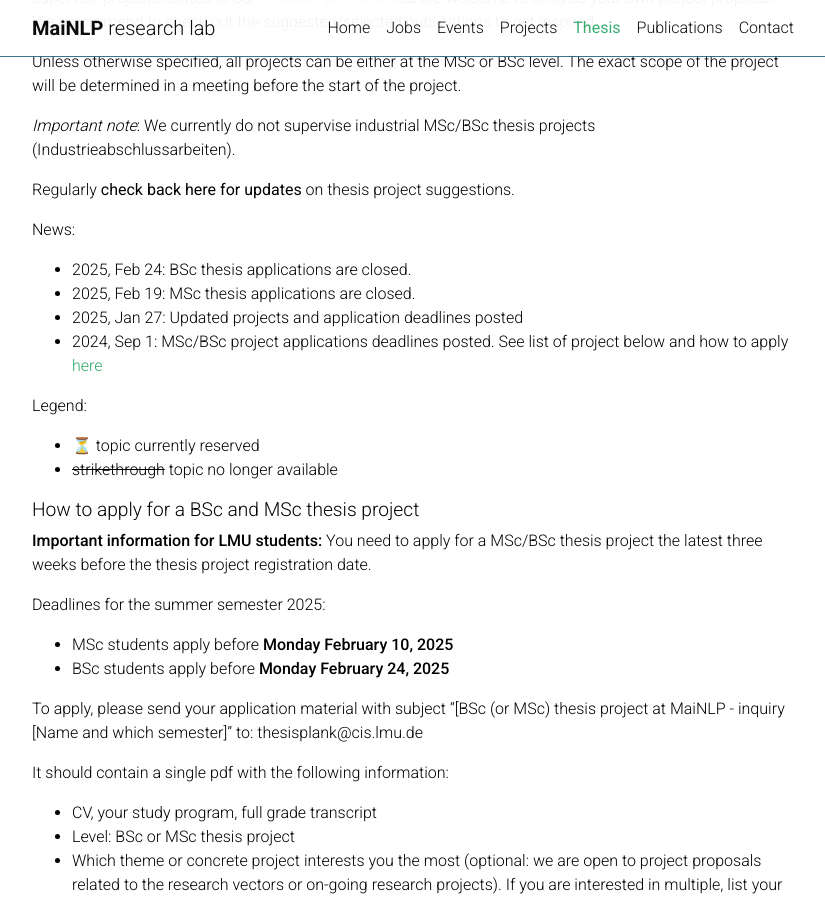
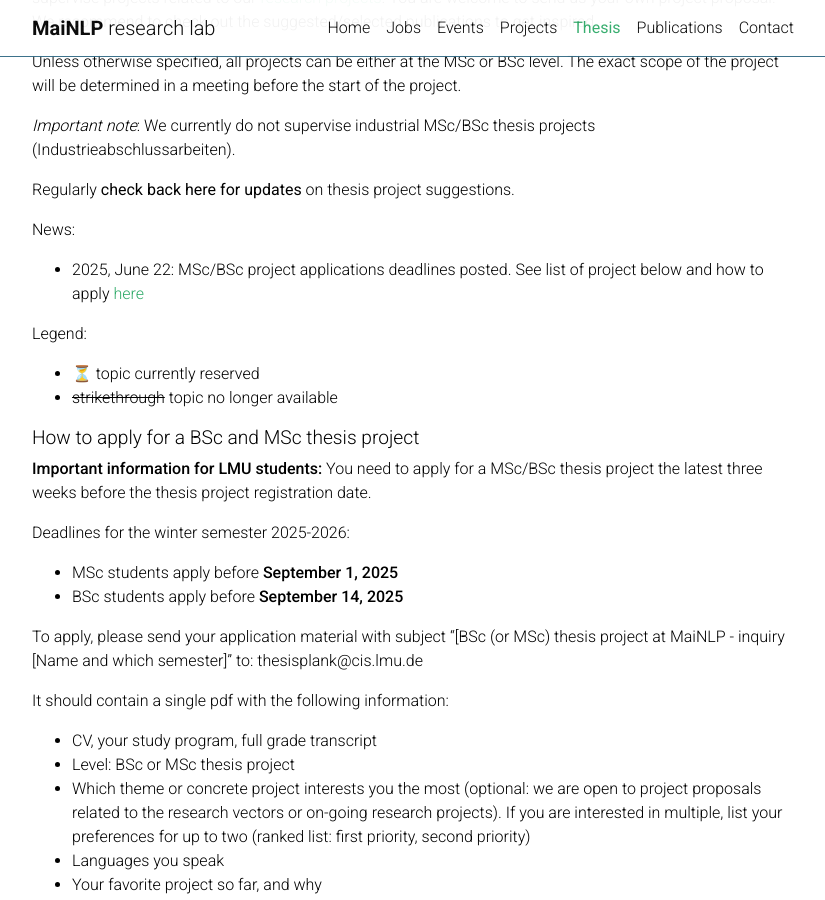
Before and after one commit to mainlp/mainlp.github.io, a Jekyll site: the page built from _pages/thesis.md, in a window 1280 px wide and 900 px high, scrolled down 276 px. Shown: the whole window, without its empty margins (223-1048 px from the left). Built offline with Jekyll 4.4.1, drawn with Linux system fonts in a browser that asks for light colours; emoji names are drawn with the system emoji font; comment, search, counter and statistics services are not loaded; a style sheet for code colours, icons or effects is not loaded; part of the change alters nothing that is shown.

Commit message:
Update thesis.md

```diff
--- a/_pages/thesis.md
+++ b/_pages/thesis.md
@@ -21,10 +21,7 @@ News:
 
 <!-- - 2024, Feb 26: Thank you all for your interest! We are closed for further thesis applications for the upcoming summer semester  -->
 
-- 2025, Feb 24: BSc thesis applications are closed.
-- 2025, Feb 19: MSc thesis applications are closed.
-- 2025, Jan 27: Updated projects and application deadlines posted
-- 2024, Sep 1: MSc/BSc project applications deadlines posted. See list of project below and how to apply <a href="#howtoapply">here</a>
+- 2025, June 22: MSc/BSc project applications deadlines posted. See list of project below and how to apply <a href="#howtoapply">here</a>
 
 Legend:
 
@@ -42,10 +39,17 @@ Legend:
 - BSc students apply before **September 14, 2024**
 -->
 
-Deadlines for the summer semester 2025:
+<!--Deadlines for the summer semester 2025:
 
 - MSc students apply before **Monday February 10, 2025**
 - BSc students apply before **Monday February 24, 2025**
+-->
+
+Deadlines for the winter semester 2025-2026:
+
+- MSc students apply before **September 1, 2025**
+- BSc students apply before **September 14, 2025**
+
 
 <!--
 
@@ -106,6 +110,7 @@ depend on your background and skills as well as the degree (BSc vs. MSc).
 Additional references: [Gaman ea. 2020](https://aclanthology.org/2020.vardial-1.1/) and other VarDial shared task papers
 for literature on automatic dialect identification, [Nerbonne ea. 2021](https://www.let.rug.nl/nerbonne/papers/Nerbonne-etal-CompDial2020.pdf) and [Wieling & Nerbonne 2015](https://www.annualreviews.org/content/journals/10.1146/annurev-linguist-030514-124930) for introductions to dialectometry; [Madsen ea.
 2022](https://dl.acm.org/doi/pdf/10.1145/3546577) and [Barredo Arrieta ea. 2020](https://www.sciencedirect.com/science/article/pii/S1566253519308103) for overviews of interpretability methods. **Level: BSc or MSc.**
+<!--
 - :hourglass_flowing_sand: *Using LLMs for Slot and Intent Detection for Low-Resource Dialects*.
 Digital assistants are becoming wide-spread, yet current technology covers
 only a limited set of languages. How can we best use LLMs or linguistic
@@ -148,7 +153,18 @@ part consists of using these dictionaries to either 1) systematically investigat
 the linguistic dialect competence of pre-trained language models or 2)
 develop IR-specific resources (dialect stopword lists, dialect lemmatizers,
 dialect stemmers). This project does not need access to GPUs and is **suitable for BSc and MSc students.**
-- :hourglass_flowing_sand: *Transfer or translate: how to better work with dialectal data*. Demands for
+-->
+
+- *To What Degree do LLMs Understand Bavarian Dialect Variants?* In this
+project, we aim to comprehensively evaluate existing multilingual and
+German LLMs on Bavarian dialect variants. Your task is to come up with a
+set of evaluation criteria to test existing LLMs in zero-shot and few-shot
+manner, starting from existing benchmarks but with the aim to go beyond
+them, systematically comparing LLMs with traditional fine-tuning approaches,
+and finding out when and why certain methods struggle. Techniques:
+In-depth Evaluation, LLMs, Fine-tuning, Behavioral Testing. **Level: MSc.**
+
+- *Transfer or translate: how to better work with dialectal data*. Demands for
 generalizing NLP pipelines to dialectal data are on the rise. Given current
 LLMs trained in hundreds of languages, there are two common approaches.
 The first approach is to translate (or normalize) dialectal data to its
@@ -166,15 +182,9 @@ quantitatively, and conduct a qualitative error analysis on the difficult cases.
 For MSc, the research needs to scale up either to multiple dialects (in the
 same or across different language families) or to multiple NLP tasks. **Level:
 BSc or MSc.**
-- :hourglass_flowing_sand: *To What Degree do LLMs Understand Bavarian Dialect Variants?* In this
-project, we aim to comprehensively evaluate existing multilingual and
-German LLMs on Bavarian dialect variants. Your task is to come up with a
-set of evaluation criteria to test existing LLMs in zero-shot and few-shot
-manner, starting from existing benchmarks but with the aim to go beyond
-them, systematically comparing LLMs with traditional fine-tuning approaches,
-and finding out when and why certain methods struggle. Techniques:
-In-depth Evaluation, LLMs, Fine-tuning, Behavioral Testing. **Level: MSc.**
-- :hourglass_flowing_sand: *Lexical Dialect Information Retrieval*. Retrieving relevant documents
+
+<!--
+- *Lexical Dialect Information Retrieval*. Retrieving relevant documents
 across language boundaries has been a longstanding task in the IR
 community. In our recent work ([Litschko et al., 2025](https://arxiv.org/abs/2412.12806)), we focus on
 cross-dialect information retrieval (CDIR), where queries are written in
@@ -192,7 +202,7 @@ possible here:
       as dialect translation models. **Suitable for B.Sc. students.**
   3. Extend CDIR to multi-dialect retrieval, where the corpus
       contains documents in different dialects. The goal of this topic is to investigate weak vs. strong alignment of IR models ([Roy et al., 2020](https://aclanthology.org/2020.emnlp-main.477/) with respect to dialects. **Suitable for B.Sc. and M.Sc. students.**
-
+-->
 " | markdownify }}
 
   </div>
@@ -204,7 +214,7 @@ possible here:
   </div>
   <div class="accordion-content">
     {{ "### **Selected Research Projects**
-- :hourglass_flowing_sand: *NLP for Job Market Analysis*. Job postings are a rich resource to understand the
+- *NLP for Job Market Analysis*. Job postings are a rich resource to understand the
 dynamics of the labor market including which skills are demanded, which is also
 important from an educational viewpoint. Recently, the emerging line of work on
 computational job market analysis or NLP for human resources has started to
@@ -217,7 +227,7 @@ Alternatively, the project could focus on career path prediction, the task of pr
 a person's next occupation based on their resume. [See references of MultiSkill
 project](https://mainlp.github.io/projects/#multiskill). See also [Bhola et al., 2020](https://aclanthology.org/2020.coling-main.513.pdf), [Gnehm et al. 2021](https://www.zora.uzh.ch/id/eprint/230653/1/2022.nlpcss_1.2.pdf), [our own ESCOXLM-R model](https://aclanthology.org/2023.acl-long.662.pdf)
 and the [Karrierewege dataset](https://arxiv.org/pdf/2412.14612). **Level: BSc or MSc.**
-- :hourglass_flowing_sand: *Climate Change Insights through NLP*. Climate change is a pressing issue
+- *Climate Change Insights through NLP*. Climate change is a pressing issue
 internationally that is receiving more and more attention everyday. It is influencing
 regulations and decision-making in various parts of society such as politics,
 agriculture, business, and it is discussed extensively on social media. For students
@@ -227,7 +237,7 @@ media data. The data will have to be collected (potentially from existing source
 cleaned, and analyzed using NLP techniques to examine various aspects or features
 of interest such as stance, sentiment, the extraction of key players, etc. References:
 [Luo et al., 2020](https://aclanthology.org/2020.findings-emnlp.296v2.pdf), [Stede & Patz, 2021](https://aclanthology.org/2021.nlp4posimpact-1.2.pdf), [Vaid et al., 2022](https://aclanthology.org/2022.acl-srw.35.pdf). **Level: BSc or MSc**.
-- :hourglass_flowing_sand:  *Better Benchmarks / Mining for Errors in Annotated Datasets*. Benchmark
+-  *Better Benchmarks / Mining for Errors in Annotated Datasets*. Benchmark
 datasets are essential in empirical research, but even widely-used annotated
 datasets contain mistakes, as annotators inevitably make mistakes (e.g. annotation
 inconsistencies). There are several lines of work in this direction. On the one side,
@@ -268,7 +278,7 @@ of projects on this theme can be:
   interpretation and generalization ; and (2) transitioning to datasets with extensive
   annotations and labels could mitigate the adverse effects of removing noisy labels,
   resulting in a smoother and more reliable label distribution.
-- :hourglass_flowing_sand:  *Error Analysis of a BERT-based Search Engine*. Multi-stage ranking has become
+-  *Error Analysis of a BERT-based Search Engine*. Multi-stage ranking has become
 a popular paradigm in information retrieval, this approach a fast first-stage ranker
 generates a candidate set of documents followed by a much slower re-ranker to
 refine the ranking ([Nogueira et al. 2019](https://arxiv.org/abs/1910.14424)). Prior work has shown that better candidate
@@ -293,7 +303,7 @@ lexical signals (and combinations thereof) including, e.g., TF-IDF and QLM (redu
 scope, BSc) and semantic signals obtained from semantic similarity models or LLMs
 (full scope, MSc). This thesis is suitable for students who do not have access to large
 GPUs. **Level: BSc or MSc**.
-- :hourglass_flowing_sand: *Do LLMs suffer from lexical biases in learning to rank (L2R)?* LLMs are used
+<!-- - *Do LLMs suffer from lexical biases in learning to rank (L2R)?* LLMs are used
 ubiquitously in virtually all areas of NLP. This includes information retrieval (IR),
 where LLMs are used to, e.g., judge query-document pairs to predict relevance (see
 Fig. 6 in [Yutao et al. (2023)](https://arxiv.org/pdf/2308.07107)). In the context of cross-lingual IR (CLIR), we previously
@@ -305,6 +315,7 @@ The focus of this thesis is to (a) explore whether LLMs also suffer from monolin
 overfitting and (b) if replacing random tokens with their translations improve their
 CLIR performance. This question can be investigated through the lens of prompt
 engineering, in-context L2R or instruction-tuned LLMs. **Level: MSc.**
+    -->
 " | markdownify }}
 
   </div>
@@ -316,7 +327,7 @@ engineering, in-context L2R or instruction-tuned LLMs. **Level: MSc.**
   </div>
   <div class="accordion-content">
     {{ "### **Selected Research Projects**
-- :hourglass_flowing_sand: *Understanding Indirectness*. Indirectness involves for example indirect answers
+- *Understanding Indirectness*. Indirectness involves for example indirect answers
 to requests that do not explicitly contain answer clues like Yes, yeah or no. Example:
 Q: Do you wanna crash on the couch? A: I gotta go home sometime. Indirect
 answers are natural in human dialogue, but very difficult for a conversational AI
@@ -326,66 +337,8 @@ datasets or integration of context, for example by modeling longer dialogue cont
 The exact project scope will be determined with the student. References: [Louis et al.,
 2020](https://aclanthology.org/2020.emnlp-main.601/), [Damgaard et al., 2021](https://aclanthology.org/2021.codi-main.1/) and [Sanagavarapu et al., 2022](https://aclanthology.org/2022.naacl-main.345/), [Yusupujiang &
 Ginzburg, 2023](https://aclanthology.org/2023.sigdial-1.30/), [Müller and Plank, 2024](https://aclanthology.org/2024.lrec-main.791/) **Level: MSc (preferred), BSc (possibly)**.
-- :hourglass_flowing_sand: *Understanding Humor in “So Bad It’s Good”*. Humor is a complex and
-multifaceted phenomenon, deeply rooted in linguistic creativity, cultural context, and
-human cognition. Among its many forms, intentional “bad” writing—crafted to amuse
-through its exaggerated flaws—offers a unique lens to study humor mechanisms.
-The [Bulwer-Lytton Fiction Contest (BLFC)](https://www.bulwer-lytton.com/about) is an annual competition challenging
-participants to compose humorously terrible opening sentences for fictional works
-([The Lyttle Lytton Contest](https://adamcadre.ac/lyttle/) conveys the similar idea but limits entrants to 25 words).
-Despite its lighthearted premise, the BLFC contest provides a rich corpus for
-exploring how linguistic, narrative, and cultural factors converge to produce humor. In
-the meantime, with the prevalent use of large language models (LLMs) and its
-capability of generating (more or less) creative text (e.g. [Chakrabarty et al., CHI
-2024](https://dl.acm.org/doi/10.1145/3613904.3642731), [Chen & Ding, EMNLP-findings, 2023](https://aclanthology.org/2023.findings-emnlp.858/)), a comparative study between human-
-and LLM-generated entrants also adds a novel dimension to this exploration ([Horvitz
-et al., ACL 2024](https://aclanthology.org/2024.acl-short.76/), [Baranov et al., EMNLP 2023](https://aclanthology.org/2023.emnlp-main.845/)). By combining computational analysis of linguistic patterns, qualitative
-examination of narrative techniques, and (potentially) audience perception studies, this
-thesis aims to provide insights into humor’s underlying mechanisms. This thesis project
-not only contributes to linguistic and literary studies but also enhances our
-understanding of how humor reflects and adapts to cultural and linguistic shifts, as well
-as computational creativity, and the evolving role of AI in language generation. **Level:
-MSc.**
-- :hourglass_flowing_sand: *Exploring variations in discourse structures across genres and frameworks*.
-Discourse structure plays a pivotal role in understanding how texts convey meaning,
-organize information, and fulfill communicative goals. [The GUM corpus](https://gucorpling.org/gum/), with its
-annotations in both Rhetorical Structure Theory (RST) and the Penn Discourse
-Treebank (PDTB) frameworks, presents a unique opportunity to examine how
-rhetorical relations vary across genres and frameworks. This thesis proposes a
-comprehensive investigation into the interplay between genre-specific discourse
-strategies and the theoretical underpinnings of these annotation frameworks.
-Through a combination of quantitative and qualitative analyses, this research will
-contribute to a deeper understanding of genre-dependent discourse patterns,
-provide insights into the compatibility and limitations of RST and PDTB, and inform
-the design of discourse-aware NLP systems that are robust across genres. For a
-Master’s thesis project, the project should also involve an investigation of
-incorporating genre-specific discourse patterns into a downstream task (e.g.,
-summarization or question answering) to see if performance can be improved. **Level:
-BSc or MSc**.
-- *Evaluating extractive summarization with discourse features across genres*.
-Rhetorical Structure Theory, or RST, which models texts hierarchically through
-rhetorical relations between Elementary Discourse Units (EDUs), offers a
-theoretically grounded method for identifying central discourse units (CDUs) that
-represent the gist of a document. This discourse-driven perspective could provide
-valuable insights for improving summarization techniques. However, CDUs are not
-always synonymous with effective summaries. CDUs may not encapsulate the most
-crucial content for all text genres or align with human intuitions of summary quality.
-Genre effects—variations in rhetorical structures across text types—further
-complicate the relationship between CDUs and summary efficacy. While prior work
-(e.g., [Li et al., SIGDIAL 2016](https://aclanthology.org/W16-3617/); [Xu et al., ACL 2020](https://aclanthology.org/2020.acl-main.451/); [Hewett & Stede, COLING 2022](https://aclanthology.org/2022.coling-1.63/))
-has demonstrated the utility of discourse structures for extractive or near-extractive
-summarization, the specific potential of CDUs and their interaction with other salient
-textual elements remains underexplored. This proposed thesis project addresses this
-gap by evaluating the summarization quality of CDUs, their containing sentences,
-and other salient units (e.g., sentences with different salience values) across multiple
-genres. For a MSc’s level project, this thesis project is also expected to
-systematically assess how RST-informed approaches compare to traditional
-summarization methods and explore criteria that integrate discourse-level insights.
-(For instance, [Hewett & Stede (2022)](https://aclanthology.org/2022.coling-1.63/) conducted experiments and analyses on a
-German RST news dataset and showed that RST features (in particular nuclearity
-and relations at the sentence-level) are informative, and they were able to transfer
-these findings to various automated summarisation models.) **Level: BSc or MSc**.
-- :hourglass_flowing_sand:  *Improving Automatic Text Simplification through Elaboration and Personalization*.
+
+- *Improving Automatic Text Simplification through Elaboration and Personalization*.
 Automatic Text Simplification (ATS) aims to make complex texts more
 understandable for different audiences, often by simplifying vocabulary and sentence
 structures. However, research has shown that effective simplification often requires
@@ -412,7 +365,7 @@ EMNLP](https://arxiv.org/abs/2211.02570), [Yang et al., 2024](https://arxiv.org/
 
 ### **Selected research projects**
 
-- :hourglass_flowing_sand: _In-context learning from human preference disagreement_. Aggregating
+-  _In-context learning from human preference disagreement_. Aggregating
   annotations via majority vote could lead to ignoring the opinions of minority groups.
   Learning from individual annotators shows a better result on classification tasks such
   as hate speech detection, emotion detection and natural language inference than
@@ -422,7 +375,7 @@ EMNLP](https://arxiv.org/abs/2211.02570), [Yang et al., 2024](https://arxiv.org/
   preference datasets. How can the model learn from the disagreement in the
   preference data in context? References: [Davani et al., 2022](https://aclanthology.org/2022.tacl-1.6/), [Chen et al.,2024](https://arxiv.org/pdf/2406.17600),
   [Zhang et al., 2024](https://arxiv.org/abs/2410.14632). **Level: MSc**.
-- :hourglass_flowing_sand:  _Enhancing NLI Label Modeling with LLM-Generated Explanations: Annotation,
+-  _Enhancing NLI Label Modeling with LLM-Generated Explanations: Annotation,
   Multilinguality, and Linguistic Perspectives_. Recent studies ([Chen et al., 2024a](https://aclanthology.org/2024.findings-emnlp.842/); [Chen
   et al., 2024b](https://arxiv.org/abs/2412.13942)) suggest that using human or LLM-generated explanations can help
   LLMs better model human label distributions in Natural Language Inference (NLI).
@@ -440,7 +393,7 @@ EMNLP](https://arxiv.org/abs/2211.02570), [Yang et al., 2024](https://arxiv.org/
     where different explanations exist for the same label, to classify these
     explanations linguistically and observe the impact on LLM-generated label
     distributions.
-- :hourglass_flowing_sand: _Understanding disagreement in human-generated scores_. Large collections of
+-  _Understanding disagreement in human-generated scores_. Large collections of
   human evaluations on a scale (e.g., how concrete word X is on a scale from 1 to 5)
   are crucial for modeling various linguistic phenomena (e.g., figurative language use).
   These collections typically report an average score derived from numerous
@@ -452,7 +405,7 @@ EMNLP](https://arxiv.org/abs/2211.02570), [Yang et al., 2024](https://arxiv.org/
   cognitive aspects (for instance, emotional connotations). This study will build on the
   existing work by [Knupleš et al. (2023)](https://aclanthology.org/2023.conll-1.6/). Expected skills: regression analysis, cluster
   analysis, data visualization. **Level: MSc**.
-- :hourglass_flowing_sand:  _Human-understandable descriptions of topic clusters_. Topic modelling is a core
+-  _Human-understandable descriptions of topic clusters_. Topic modelling is a core
   tool of fields like digital humanities and computational social sciences and recent
   developments like BERTTopic and SCA have made it possible to leverage word
   embeddings to find topics. These topic clusters are, however, difficult to analyse and
@@ -460,7 +413,7 @@ EMNLP](https://arxiv.org/abs/2211.02570), [Yang et al., 2024](https://arxiv.org/
   this thesis, we will implement and evaluate new techniques for describing topic
   clusters in a more robust and human-understandable way. References:
   [BERTTopic](https://maartengr.github.io/BERTopic/index.html), [SCA](https://arxiv.org/abs/2410.21054), [c-TF-IDF](https://maartengr.github.io/BERTopic/api/ctfidf.html). **Level: BSc**.
-- :hourglass_flowing_sand: _Controlling models through state space analysis and manipulation_. Recent
+- _Controlling models through state space analysis and manipulation_. Recent
   developments in model interpretability, often labeled as mechanistic interpretability,
   have made it possible to get a better understanding of the internal behavior of LLMs.
   In this project, we want to go one step further and leverage these insights to better
@@ -478,13 +431,13 @@ EMNLP](https://arxiv.org/abs/2211.02570), [Yang et al., 2024](https://arxiv.org/
   and evaluate if grokking helps to better understand the learning processes of modern
   deep language models. References: [Power et al.](https://arxiv.org/abs/2201.02177), [Huang et al.](https://arxiv.org/abs/2402.15175), [Hupkes et al.](https://arxiv.org/abs/1908.08351v2) **Level:
   MSc**
-- :hourglass_flowing_sand: _Understanding prompt instability_. It has been shown that LLMs are very unstable
+-  _Understanding prompt instability_. It has been shown that LLMs are very unstable
   with regard to the prompts and even a small change like an inserted space or
   misspelled word can drastically change the generated output. In this project, we want
   to identify such instability situations and especially explore the reasons behind
   them. References: [Mizrahi et al.](https://aclanthology.org/2024.tacl-1.52/), [Shu et al.](https://aclanthology.org/2024.naacl-long.295/), [Zhao et al.](https://aclanthology.org/2024.findings-emnlp.412/)
   **Level: BSc or MSc**.
-- :hourglass_flowing_sand: _Analyzing Conditional Acceptability in Large Language Models_. This project
+<!-- -  _Analyzing Conditional Acceptability in Large Language Models_. This project
   explores how large language models assess the truth and acceptability of conditional
   statements (If A, then B). In cognitive psychology, there is an ongoing debate
   regarding the criteria humans use to judge the acceptability of conditionals. For
@@ -501,6 +454,7 @@ EMNLP](https://arxiv.org/abs/2211.02570), [Yang et al., 2024](https://arxiv.org/
   human cognitive patterns and identify opportunities to improve their processing of
   conditional logic.
   **Level: BSc or MSc**
+  -->
 - _Unveiling the Mechanisms of Soft Prompt Tuning in Cross-Lingual Transfer: An
   Interpretability-Driven Study_. This research aims to investigate why Soft Prompt
   Tuning (SPT) outperforms full-parameter fine-tuning (FT) in cross-lingual transfer
@@ -544,7 +498,7 @@ EMNLP](https://arxiv.org/abs/2211.02570), [Yang et al., 2024](https://arxiv.org/
   A student project could involve investigating under which circumstances and for which NLP tasks gaze data can be beneficial, or whether we can achieve the same effect with artificially synthesized gaze data.
   References: [Hollenstein et al. (2019)](https://arxiv.org/abs/1904.02682), [Sood et al. (2020)](https://proceedings.neurips.cc/paper/2020/hash/460191c72f67e90150a093b4585e7eb4-Abstract.html), [Khurana et al. (2023)](https://aclanthology.org/2023.eacl-main.139/), [Bolliger et al. (2023)](https://aclanthology.org/2023.emnlp-main.960/).
   **Level: MSc**
-- :hourglass_flowing_sand: _Investigating Information Asymmetry on Wikipedia_. Information asymmetry (IA)
+-  _Investigating Information Asymmetry on Wikipedia_. Information asymmetry (IA)
   refers to the fact that the volume and type of information on the web varies between
   languages. For example, prior work by [Kolbitsch and Maurer (2006)](https://www.researchgate.net/profile/Josef-Kolbitsch/publication/200772707_The_Transformation_of_the_Web_How_Emerging_Communities_Shape_the_Information_We_Consume/links/00b7d52453fcba84d3000000/The-Transformation-of-the-Web-How-Emerging-Communities-Shape-the-Information-We-Consume.pdf) and [Callahan et
   al. (2011)](https://homes.luddy.indiana.edu/herring/callahan.herring.2011.pdf) find that articles about locally famous people (“local heroes”) are written in
```
